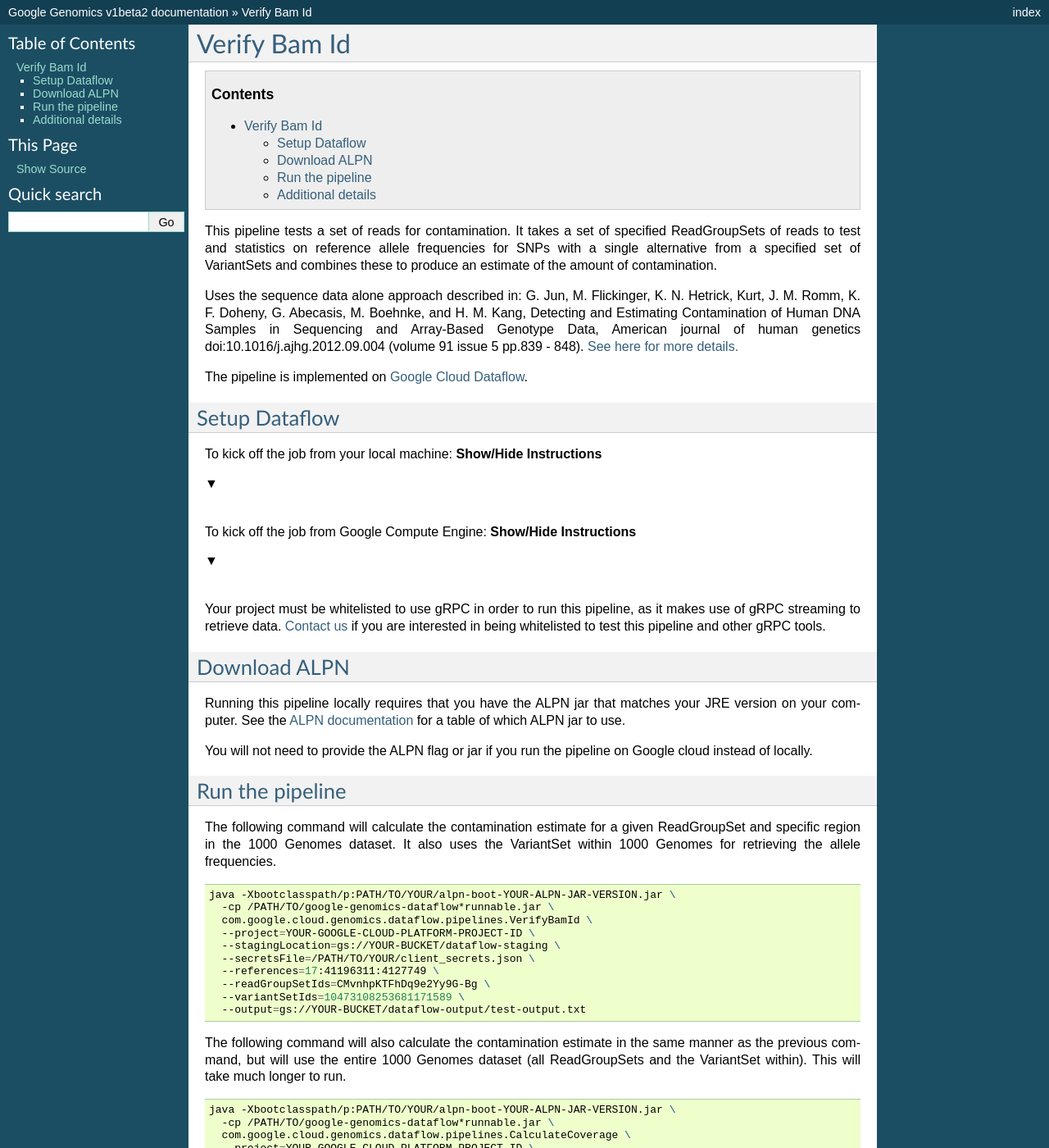
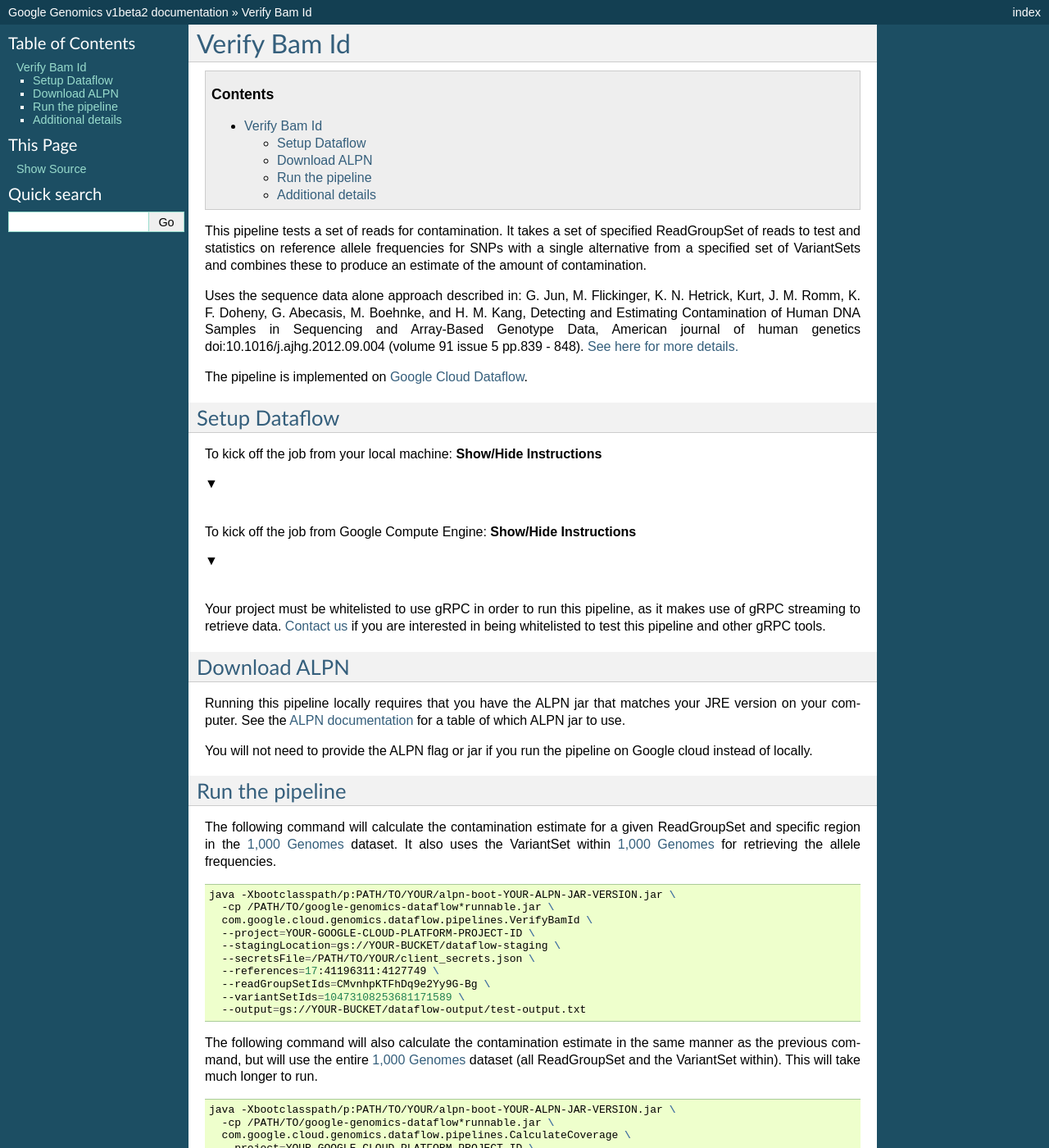
Before and after one commit to googlegenomics/readthedocs, a Sphinx documentation site: the page built from docs/source/use_cases/perform_quality_control_checks/verify_bam_id.rst, in a window 1280 px wide and 1400 px high. Shown: the whole window at 82% size. Built offline with Sphinx 7.4.7, drawn with Linux system fonts in a browser that asks for light colours.

Commit message:
Fix typos.

```diff
--- a/docs/source/use_cases/perform_quality_control_checks/verify_bam_id.rst
+++ b/docs/source/use_cases/perform_quality_control_checks/verify_bam_id.rst
@@ -6,7 +6,7 @@
 
 .. contents::
 
-This pipeline tests a set of reads for contamination.  It takes a set of specified ReadGroupSets
+This pipeline tests a set of reads for contamination.  It takes a set of specified ReadGroupSet
 of reads to test and statistics on reference allele frequencies for SNPs with a single alternative
 from a specified set of VariantSets and combines these to produce an estimate of the amount of
 contamination.
@@ -55,7 +55,7 @@
     --output=gs://YOUR-BUCKET/dataflow-output/test-output.txt
 
 The following command will also calculate the contamination estimate in the same manner as the previous
-command, but will use the entire 1000 Genomes dataset (all ReadGroupSets and the VariantSet within).  This will
+command, but will use the entire :doc:`/use_cases/discover_public_data/1000_genomes` dataset (all ReadGroupSet and the VariantSet within).  This will
 take much longer to run.
 
 .. code-block:: shell
```
Also changed, not shown: other parts of docs/source/use_cases/perform_quality_control_checks/verify_bam_id.rst (+1 -1 lines), README.md (+1 -1 lines).
